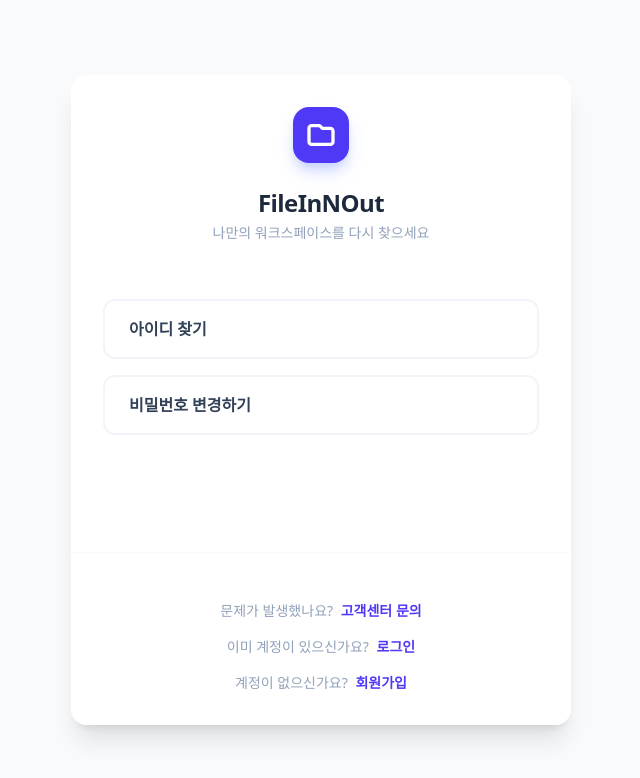
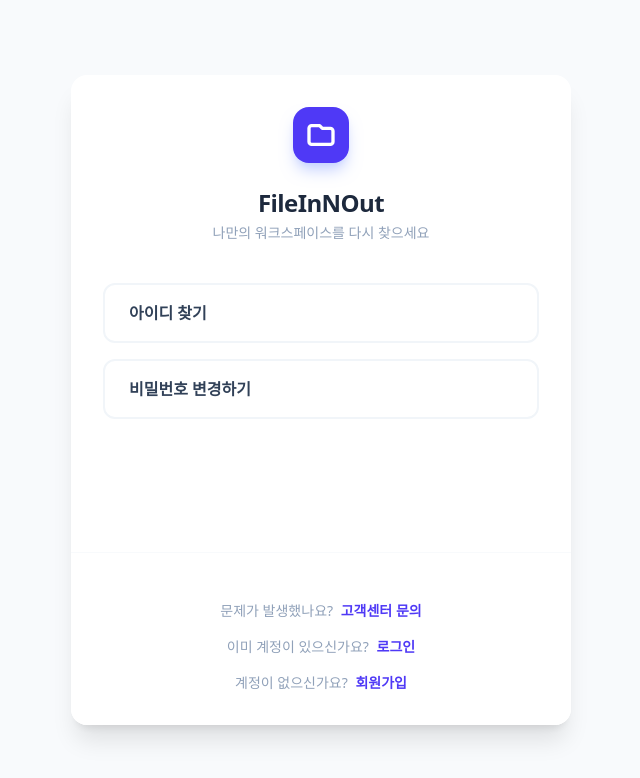
Before and after one commit to Lumisia/vue-test01, a Vue app: page /find_member in a window 1280 px wide. Shown: the top 778 px of the page, without its empty margins (319-959 px from the left). Built offline with nearby package versions, Linux system fonts and the light colour scheme.

Commit message:
Design : 다시 바꿈

```diff
--- a/src/views/user/Find_member.vue
+++ b/src/views/user/Find_member.vue
@@ -56,7 +56,6 @@ const goBack = () => {
 
 <template>
   <div class="min-h-screen bg-slate-50 flex items-center justify-center p-4">
-
     <div class="fixed top-1/2 left-1/2 -translate-x-1/2 -translate-y-1/2 z-50 w-[500px] h-[650px] bg-white rounded-2xl shadow-xl p-8 overflow-hidden font-sans">
       <button
         v-if="currentStep !== 'main'"
@@ -66,7 +65,7 @@ const goBack = () => {
         <i class="fa-solid fa-chevron-left text-lg"></i>
       </button>
 
-      <div class="text-center mb-2">
+      <div class="text-center mb-10">
         <div
           class="inline-flex items-center justify-center w-14 h-14 bg-indigo-600 rounded-2xl shadow-lg shadow-indigo-200 mb-6">
           <svg xmlns="http://www.w3.org/2000/svg" class="w-8 h-8 text-white" fill="none" viewBox="0 0 24 24"
@@ -77,8 +76,6 @@ const goBack = () => {
         </div>
         <h1 class="text-2xl font-bold text-slate-800 tracking-tight">FileInNOut</h1>
         <p class="text-slate-400 text-sm mt-1 font-medium">{{ pageTitle }}</p>
-        <br>
-  <br>
       </div>
 
       <div v-if="currentStep === 'main'" class="space-y-4">
```
